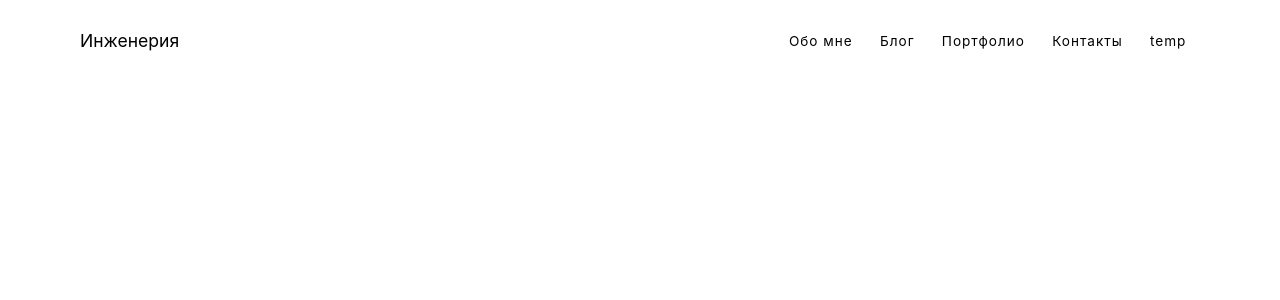
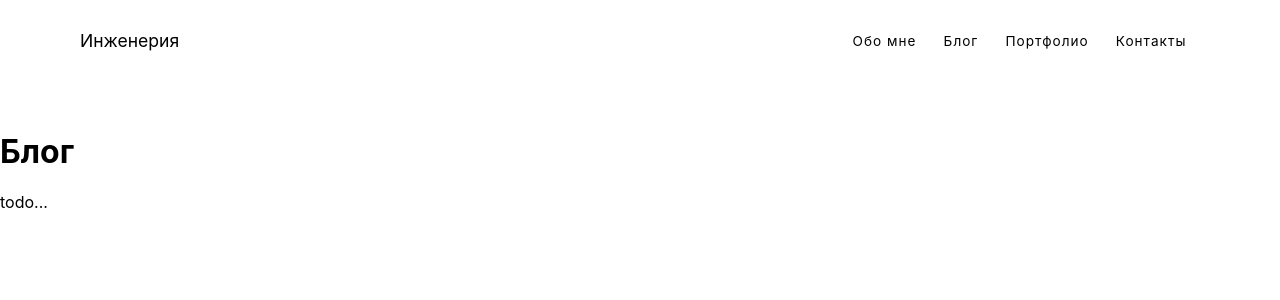
Before and after one commit to Dimatresko/Svelte-test, a SvelteKit app: page /blog in a window 1280 px wide. Shown: the top 300 px of the page. Built offline with nearby package versions, Linux system fonts and the light colour scheme.

Commit message:
New commit

```diff
--- a/src/routes/+layout.svelte
+++ b/src/routes/+layout.svelte
@@ -3,9 +3,13 @@
     <div class="nav-container">
         <a href="/" class="nav-logo" title="Back to Homepage">Инженерия</a>
         <div class="nav-links">
-          {#each nav as link}
-          <a href={link.href} class="link">{link.title}</a>
-          {/each}
+            {#each nav as link}
+                {#if link.isShow}
+                 <a href={link.href} class="link">{link.title}</a>
+                {/if}
+            {/each}
+
+
         </div>
     </div>
   </nav>
--- a/src/routes/+page.svelte
+++ b/src/routes/+page.svelte
@@ -16,6 +16,7 @@
                     Lorem ipsum dolor sit amet, consectetur adipisicing elit. Accusantium architecto aut, cupiditate dolores
                     ducimus expedita labore nemo odio quibusdam quidem sapiente soluta.
                 </h2>
+                <!-- svelte-ignore a11y-no-noninteractive-tabindex -->
                 <div style='color:black' class='scroll-button animate-scroll' tabindex='0'>
                     <a href='/about'>Click Here</a>
                     <div class='arrow'>→</div>
--- /dev/null
+++ b/src/routes/blog/+layout.svelte
@@ -0,0 +1,3 @@
+<div class="container">
+    <slot />
+  </div>
--- a/src/routes/blog/+page.svelte
+++ b/src/routes/blog/+page.svelte
@@ -0,0 +1,10 @@
+<h1>Блог</h1>
+
+todo...
+
+
+
+
+<script>
+    import {routes} from './routes'
+</script>
--- /dev/null
+++ b/src/routes/blog/routes.js
@@ -0,0 +1,7 @@
+export const routes = [
+    {
+      id: 1,
+      title: 'My First Blog Post',
+      body: 'Lorem ipsum dolor sit amet, consectetur adipisicing elit. Blanditiis dignissimos dolorem ea ex maiores minima minus nisi perspiciatis sapiente voluptate',
+    },
+  ];
```
